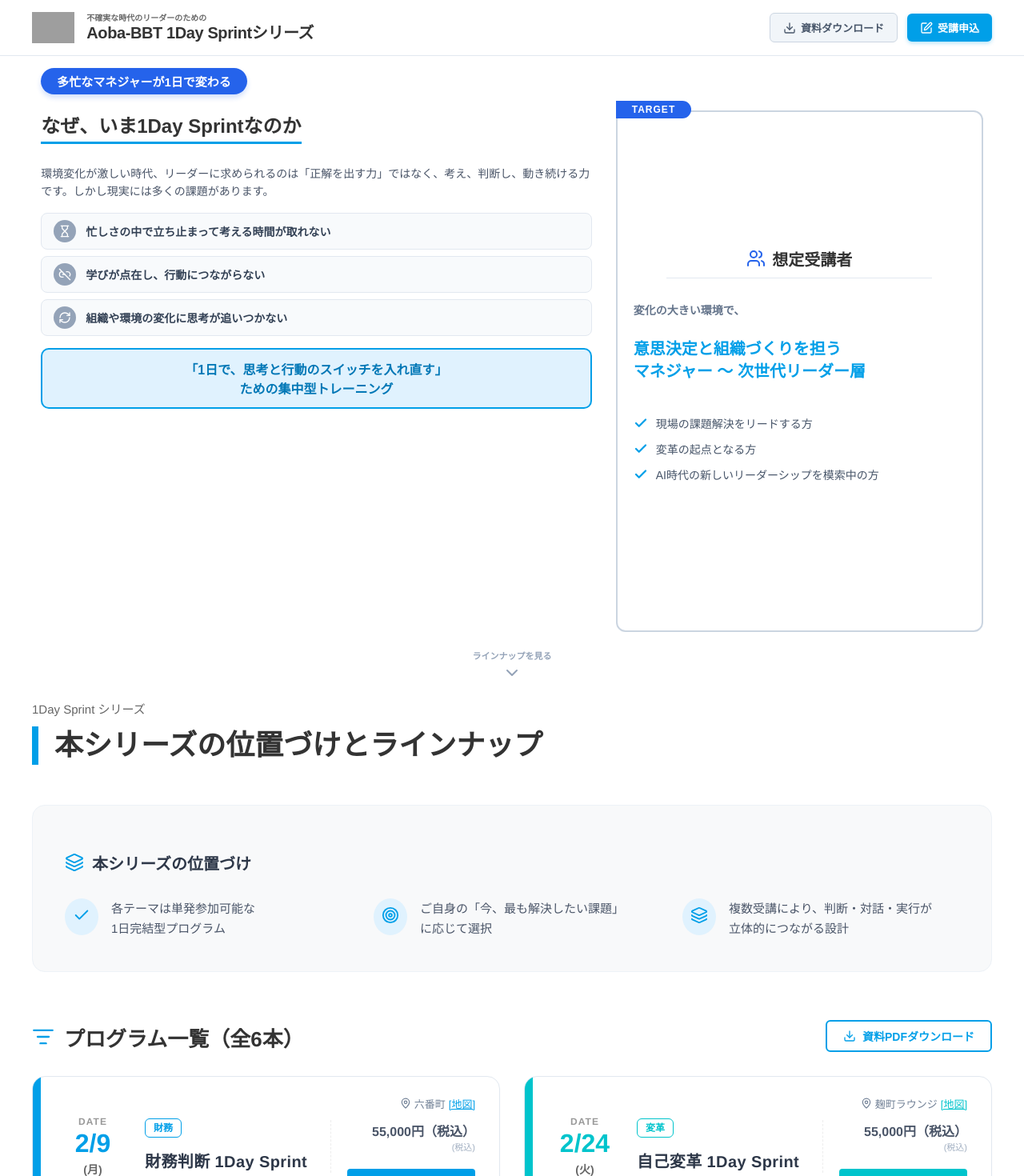
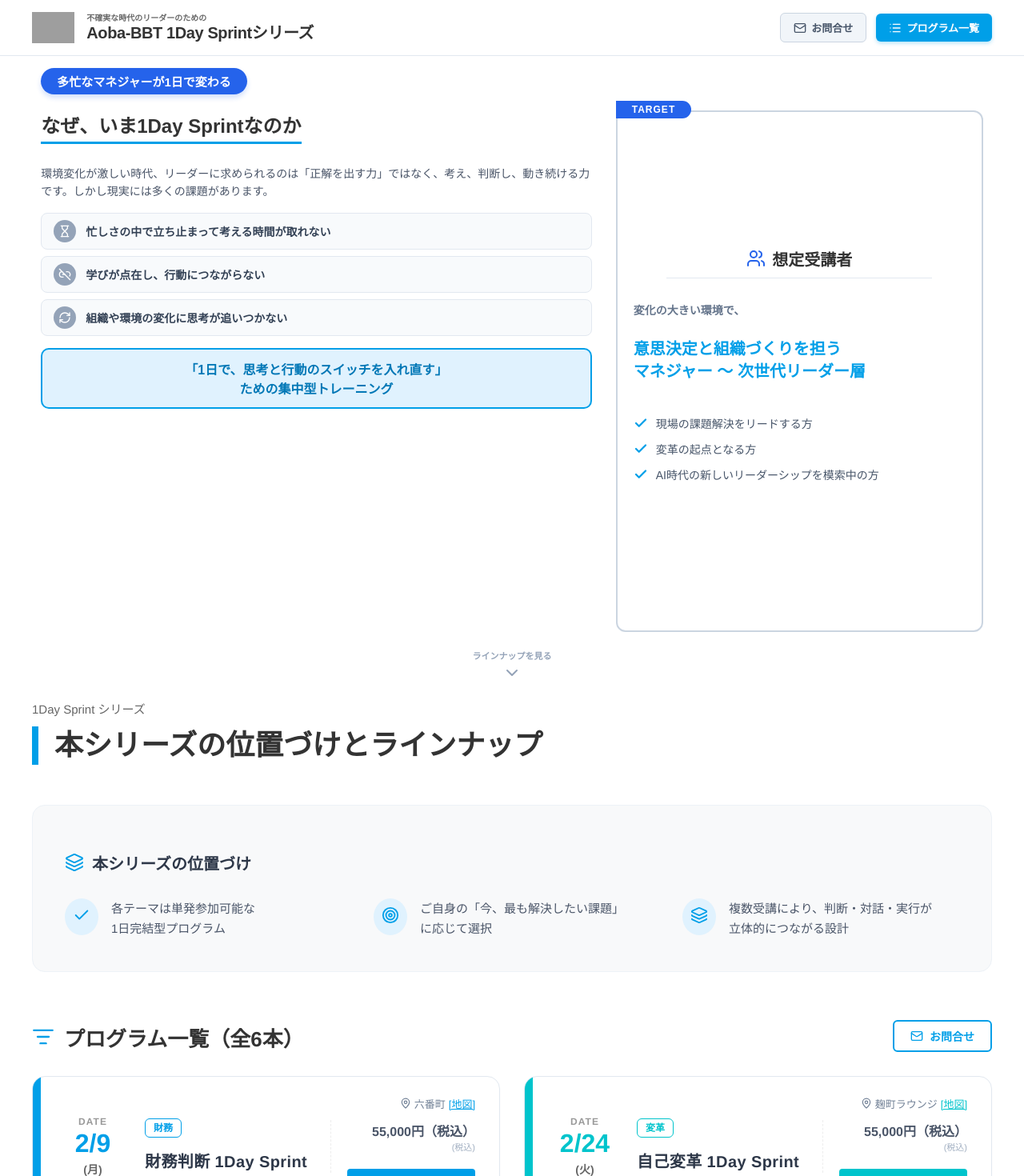
Before and after one commit to SharedBBT/1Day_Sprint, a React (Vite) app: page / in a window 1280 px wide. Shown: the top 1470 px of the page at 80% size. Built offline with nearby package versions, Linux system fonts and the light colour scheme; grey boxes are pictures that could not be loaded.

Commit message:
new edit

```diff
--- a/src/Header.tsx
+++ b/src/Header.tsx
@@ -1,5 +1,6 @@
 import React from 'react';
-import { Download, Edit } from 'lucide-react';
+// 【変更】アイコンを Download/Edit から Mail/List に変更
+import { Mail, List } from 'lucide-react';
 
 const HEADER_HEIGHT = '70px';
 
@@ -34,11 +35,16 @@
 
         {/* 右侧：Buttons */}
         <div className="header-right">
-          <button className="header-btn secondary-btn" onClick={() => alert('PDFリンクは準備中です')}>
-            <Download size={16} />
-            <span className="btn-text">資料ダウンロード</span>
+          {/* 1. お問合せ Button */}
+          <button
+            className="header-btn secondary-btn"
+            onClick={() => window.open('https://www.bbt757.com/svlEnquete/jsp/user/top?id=f131eeaece2730e1d751341179494ca5', '_blank')}
+          >
+            <Mail size={16} />
+            <span className="btn-text">お問合せ</span>
           </button>
 
+          {/* 2. プログラム一覧 Button (Scroll) */}
           <button
             className="header-btn primary-btn"
             onClick={() => {
@@ -47,8 +53,8 @@
               else window.scrollTo({ top: 500, behavior: 'smooth' });
             }}
           >
-            <Edit size={16} />
-            <span className="btn-text">受講申込</span>
+            <List size={16} />
+            <span className="btn-text">プログラム一覧</span>
           </button>
         </div>
 
@@ -155,31 +161,23 @@
               height: 60px;
             }
             .header-left {
-              gap: 0; /* Remove gap since logo is gone */
+              gap: 0;
             }
-
-            /* 【关键修改】隐藏 Logo */
             .header-logo {
               display: none;
             }
-
-            /* 【关键修改】显示标题组 */
             .header-text-group {
-              display: flex; /* Ensure visible */
+              display: flex;
             }
-
             .header-subtitle {
               font-size: 9px;
             }
-
             .header-title {
               font-size: 14px;
-              /* Remove truncation to show full title */
               max-width: none;
               overflow: visible;
-              white-space: normal; /* Allow wrap if screen is extremely small, or keep nowrap */
+              white-space: normal;
             }
-
             .header-right {
               gap: 8px;
             }
@@ -196,7 +194,6 @@
           }
 
           @media (max-width: 380px) {
-             /* Extreme small screen adjustments if needed */
              .header-title { font-size: 12px; }
           }
         `}</style>
--- a/src/HomeView.tsx
+++ b/src/HomeView.tsx
@@ -1,5 +1,6 @@
 import React from 'react';
-import { Check, Target, Layers, ListFilter, Download, ChevronRight, MapPin } from 'lucide-react';
+// 【変更】Download -> Mail
+import { Check, Target, Layers, ListFilter, Mail, ChevronRight, MapPin } from 'lucide-react';
 import { courses, type CourseType } from './data/data';
 
 interface HomeViewProps {
@@ -24,7 +25,7 @@
       backgroundColor: '#ffffff',
       paddingBottom: '80px',
       overflowX: 'hidden',
-      position: 'relative', // Add relative positioning for z-index layering if needed
+      position: 'relative',
       zIndex: 10
     }}>
 
@@ -99,11 +100,12 @@
              プログラム一覧（全6本）
            </h2>
 
+           {/* 【変更】資料ダウンロード -> お問合せ */}
            <button
-             onClick={() => alert('PDFリンクは準備中です')}
+             onClick={() => window.open('https://www.bbt757.com/svlEnquete/jsp/user/top?id=f131eeaece2730e1d751341179494ca5', '_blank')}
              className="pdf-dl-btn"
            >
-             <Download size={16} /> 資料PDFダウンロード
+             <Mail size={16} /> お問合せ
            </button>
         </div>
 
@@ -202,7 +204,6 @@
       <style>{`
         /* --- Desktop Default Styles --- */
         .home-content-wrapper {
-          /* 【关键修改】PC版整体上移 100px */
           margin-top: -50px;
         }
 
@@ -222,6 +223,7 @@
           transform: translateY(-1px);
         }
 
+        /* Inquiry Button Style */
         .pdf-dl-btn {
            background-color: #fff;
            color: #009fe8;
@@ -284,7 +286,6 @@
         @media (max-width: 768px) {
           .home-content-wrapper {
             padding: 20px 20px 0 !important;
-            /* 【关键修改】手机版保持不动，覆盖掉 Desktop 的负 Margin */
             margin-top: 0 !important;
           }
           .banner-section {
```
